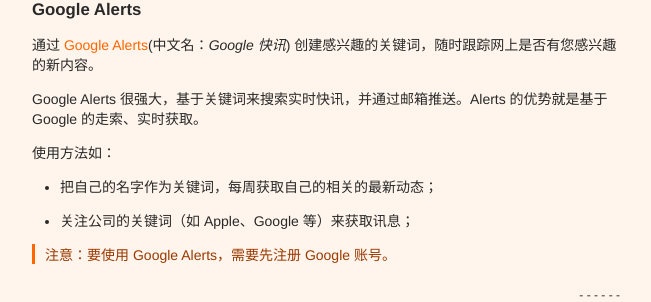
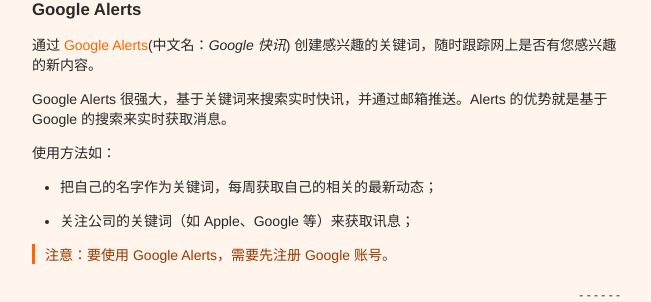
Before and after one commit to xianyuxmu/xianyuxmu.github.io, a Jekyll site: the page built from _posts/2017-03-24-my-infomation-management-system.md, in a window 1280 px wide. Shown: the part 310-612 px from the top of the page, without its empty margins (314-965 px from the left). Built offline with Jekyll 4.4.1, drawn with Linux system fonts in a browser that asks for light colours; comment, search, counter and statistics services are not loaded.

Commit message:
modify some misspelled words

```diff
--- a/_posts/2017-03-24-my-infomation-management-system.md
+++ b/_posts/2017-03-24-my-infomation-management-system.md
@@ -15,7 +15,7 @@
 
 通过 [Google Alerts](https://www.google.com/alerts)(中文名：*Google 快讯*) 创建感兴趣的关键词，随时跟踪网上是否有您感兴趣的新内容。
 
-Google Alerts 很强大，基于关键词来搜索实时快讯，并通过邮箱推送。Alerts 的优势就是基于 Google 的走索、实时获取。
+Google Alerts 很强大，基于关键词来搜索实时快讯，并通过邮箱推送。Alerts 的优势就是基于 Google 的搜索来实时获取消息。
 
 使用方法如：
 
```
